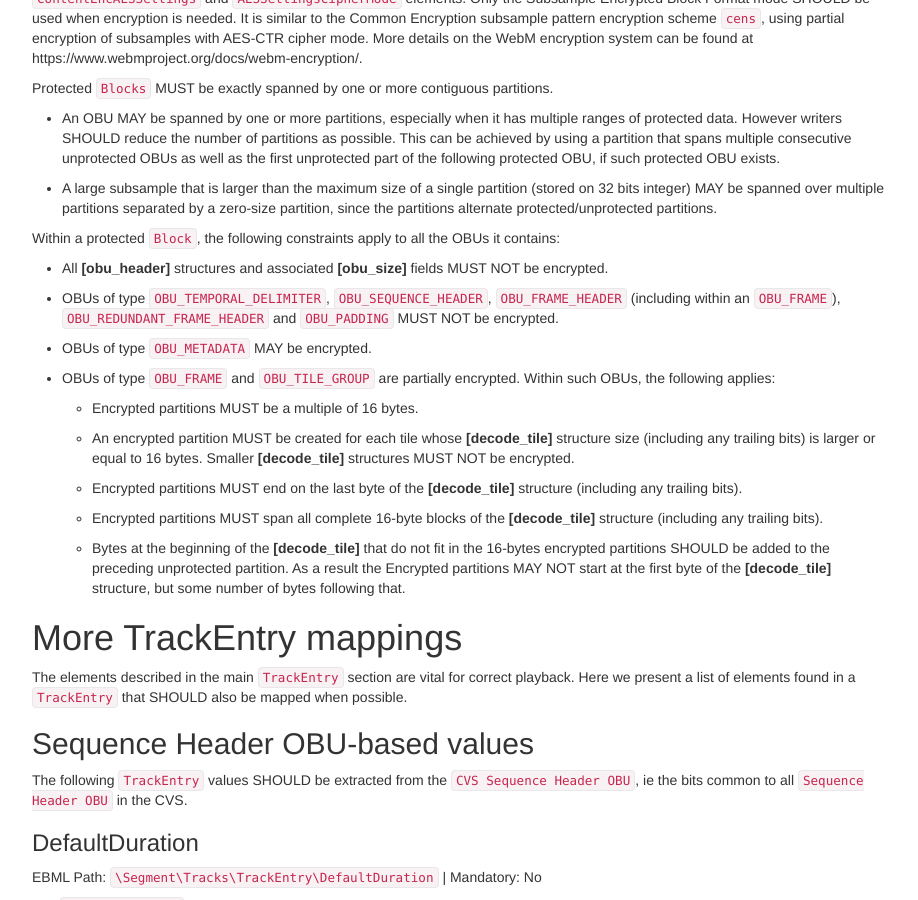
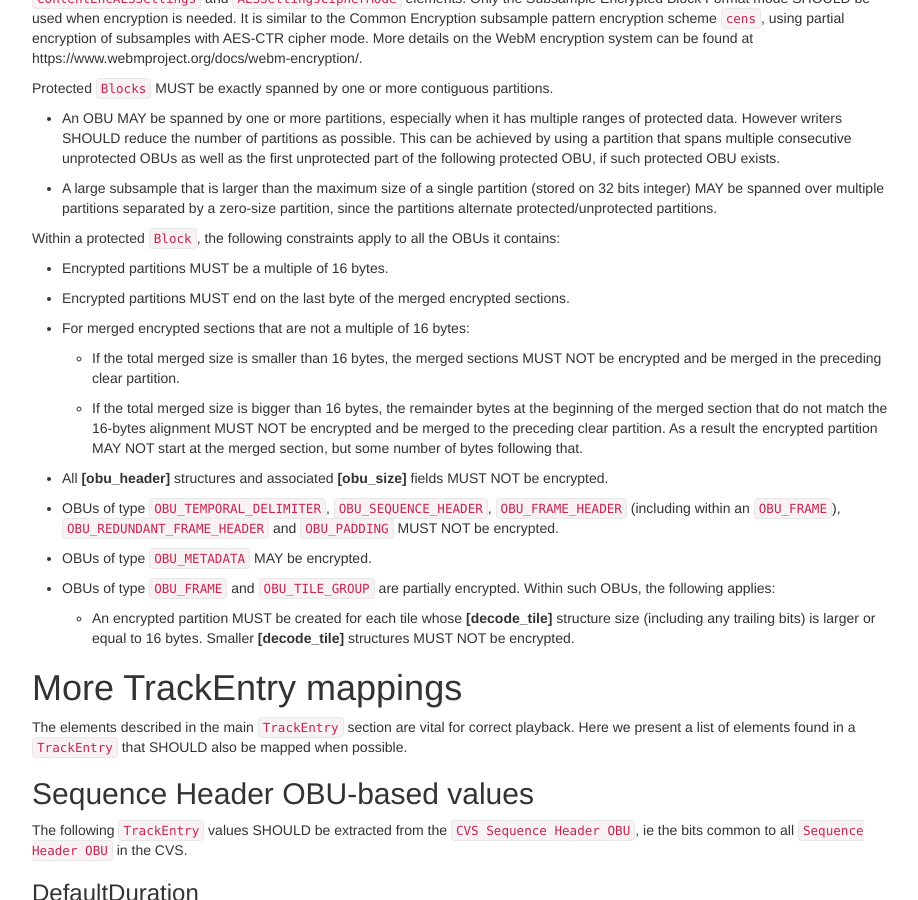
Before and after one commit to ietf-wg-cellar/matroska-specification, a Jekyll site: the page built from codec/av1.md, in a window 1280 px wide and 900 px high, scrolled down 3786 px. Shown: the whole window, without its empty margins (273-1191 px from the left). Built offline with Jekyll 4.4.1, drawn with Linux system fonts in a browser that asks for light colours; our own code applies the rules of GitHub Pages for plain Markdown files.

Commit message:
av1: the 16 bytes alignment is for all encrypted partitions
metadata MAY be encrypted and should have the same constraints.

Apply the same rules for all encrypted partitions.

```diff
--- a/codec/av1.md
+++ b/codec/av1.md
@@ -156,6 +156,16 @@ Protected `Blocks` MUST be exactly spanned by one or more contiguous partitions.
 
 Within a protected `Block`, the following constraints apply to all the OBUs it contains:
 
+* Encrypted partitions MUST be a multiple of 16 bytes.
+
+* Encrypted partitions MUST end on the last byte of the merged encrypted sections.
+
+* For merged encrypted sections that are not a multiple of 16 bytes:
+
+    * If the total merged size is smaller than 16 bytes, the merged sections MUST NOT be encrypted and be merged in the preceding clear partition.
+
+    * If the total merged size is bigger than 16 bytes, the remainder bytes at the beginning of the merged section that do not match the 16-bytes alignment MUST NOT be encrypted and be merged to the preceding clear partition. As a result the encrypted partition MAY NOT start at the merged section, but some number of bytes following that.
+
 * All __[obu_header]__ structures and associated __[obu_size]__ fields MUST NOT be encrypted.
 
 * OBUs of type `OBU_TEMPORAL_DELIMITER`, `OBU_SEQUENCE_HEADER`, `OBU_FRAME_HEADER` (including within an `OBU_FRAME`), `OBU_REDUNDANT_FRAME_HEADER` and `OBU_PADDING` MUST NOT be encrypted.
@@ -164,15 +174,7 @@ Within a protected `Block`, the following constraints apply to all the OBUs it c
 
 * OBUs of type `OBU_FRAME` and `OBU_TILE_GROUP` are partially encrypted. Within such OBUs, the following applies:
 
-    * Encrypted partitions MUST be a multiple of 16 bytes.
-
     * An encrypted partition MUST be created for each tile whose __[decode_tile]__ structure size (including any trailing bits) is larger or equal to 16 bytes. Smaller __[decode_tile]__ structures MUST NOT be encrypted.
-
-    * Encrypted partitions MUST end on the last byte of the __[decode_tile]__ structure (including any trailing bits).
-
-    * Encrypted partitions MUST span all complete 16-byte blocks of the __[decode_tile]__ structure (including any trailing bits).
-
-    * Bytes at the beginning of the __[decode_tile]__ that do not fit in the 16-bytes encrypted partitions SHOULD be added to the preceding unprotected partition. As a result the Encrypted partitions MAY NOT start at the first byte of the __[decode_tile]__ structure, but some number of bytes following that.
 
 
 # More TrackEntry mappings
```
